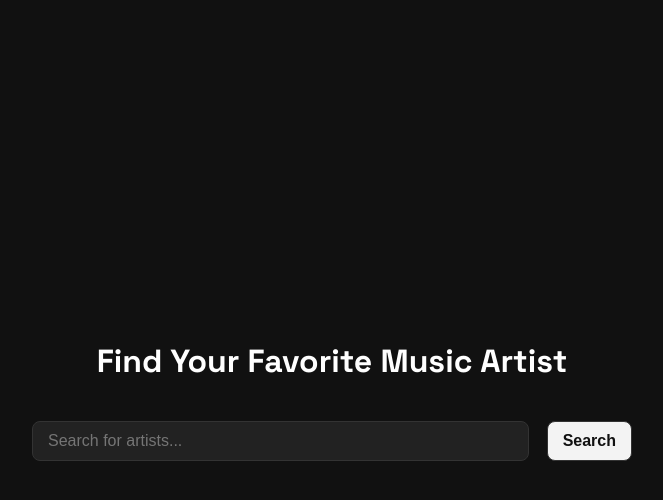
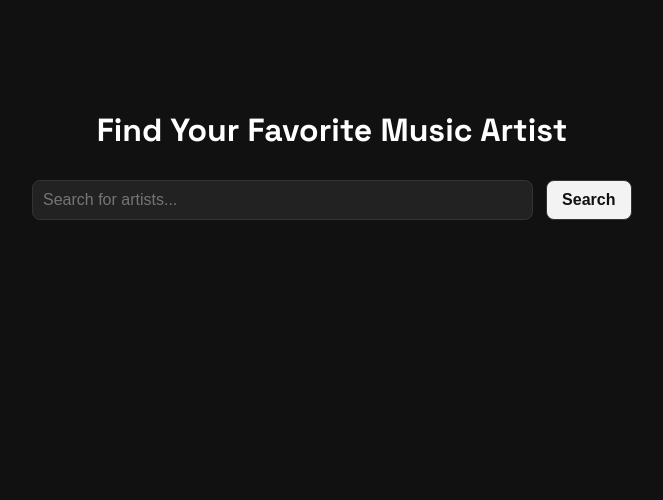
Before and after one commit to HVz11/AllEvents-assessment, a React (Vite) app in the folder client/: page / in a window 1280 px wide. Shown: the top 500 px of the page, without its empty margins (308-971 px from the left). Built offline with nearby package versions, Linux system fonts and the light colour scheme.

Commit message:
Refactor CSS

```diff
--- a/client/src/App.css
+++ b/client/src/App.css
@@ -13,34 +13,42 @@ html {
 .container {
   display: flex;
   flex-direction: column;
-  justify-content: center;
+  justify-content: flex-start;
   align-items: center;
   min-height: 100vh;
-  padding: 40px 20px;
+  padding: 110px 20px;
   box-sizing: border-box;
 }
 
 h1 {
   font-size: 2rem;
-  margin-bottom: 20px;
+  margin-top: 0;
+  margin-bottom: 15px;
   font-weight: 700;
+}
+
+.search-wrapper {
+  position: relative;
+  width: 100%;
+  max-width: 600px;
+  margin: 0 auto;
 }
 
 .search-container {
   display: flex;
-  margin: 20px auto;
-  max-width: 600px;
+  margin: 15px auto;
   width: 100%;
 }
 
 .input-wrapper {
   position: relative;
   width: 85%;
+  height: 100%;
 }
 
 .search-input {
   width: 100%;
-  padding: 10px 15px;
+  padding: 10px 10px;
   border-radius: 8px;
   border: 1px solid #333;
   font-size: 1rem;
@@ -60,7 +68,7 @@ h1 {
   cursor: pointer;
   transition: background-color 0.3s;
   font-weight: 600;
-  margin-left: 50px;
+  margin-left: 35px;
 }
 
 .submit-button:hover {
@@ -71,13 +79,11 @@ h1 {
   position: absolute;
   top: 100%;
   left: 0;
-  width: 106.5%;
+  width: 104%;
   background-color: #222;
   border: 1px solid #333;
   border-top: none;
-  border-radius: 4px 4px 8px 8px;
-  max-height: 200px;
-  overflow-y: auto;
+  border-radius: 0 0 8px 8px;
   z-index: 1000;
 }
 
@@ -95,7 +101,7 @@ h1 {
   position: relative;
   display: flex;
   align-items: center;
-  margin-top: 40px;
+  margin-top: 20px;
   text-align: center;
 }
 
@@ -105,6 +111,15 @@ h1 {
   border-radius: 15px;
   object-fit: cover;
   box-shadow: 0px 4px 15px rgba(0, 0, 0, 0.5);
+}
+
+.artist-image.loading {
+  opacity: 0;
+  transition: opacity 0.3s ease-in-out;
+}
+
+.artist-image.loaded {
+  opacity: 1;
 }
 
 .artist-details {
@@ -135,20 +150,10 @@ h1 {
 }
 
 .loader {
-  margin-top: 20px;
+  display: flex;
+  justify-content: center;
+  align-items: center;
+  height: 100px;
   font-size: 1rem;
   color: #f3f3f3;
 }
-
-.search-container {
-  min-height: 30px;
-}
-
-.input-wrapper {
-  height: 100%;
-}
-
-.dropdown {
-  position: absolute;
-  top: calc(100% + 1px);
-}
--- a/client/src/App.tsx
+++ b/client/src/App.tsx
@@ -18,6 +18,7 @@ const App: React.FC = () => {
   const [artistData, setArtistData] = useState<Artist | null>(null);
   const [showSuggestions, setShowSuggestions] = useState<boolean>(false);
   const [loading, setLoading] = useState<boolean>(false);
+  const [artistDetailsLoading, setArtistDetailsLoading] = useState<boolean>(false);
 
   const fetchSuggestions = useCallback(async () => {
     if (!query.trim()) {
@@ -31,7 +32,7 @@ const App: React.FC = () => {
       const response = await axios.get(`http://localhost:5000/api/artists/search?query=${encodeURIComponent(query)}`);
       const artists = response.data;
 
-      setSuggestions(artists.slice(0, 5));
+      setSuggestions(artists.slice(0, 8));
       setShowSuggestions(!artistData);
     } catch (error) {
       console.error('Error fetching suggestions:', error);
@@ -49,10 +50,18 @@ const App: React.FC = () => {
     return () => clearTimeout(debounceFetchSuggestions);
   }, [query, fetchSuggestions]);
 
-  const handleSuggestionClick = useCallback((artist: Artist) => {
+  const handleSuggestionClick = useCallback(async (artist: Artist) => {
     setQuery(artist.name);
+    setShowSuggestions(false);
+    setArtistDetailsLoading(true);
+    try {
+      await new Promise(resolve => setTimeout(resolve, 1000));
       setArtistData(artist);
-    setShowSuggestions(false);
+    } catch (error) {
+      console.error('Error fetching artist details:', error);
+    } finally {
+      setArtistDetailsLoading(false);
+    }
   }, []);
 
   const handleSearchSubmit = useCallback((e: React.FormEvent) => {
@@ -72,6 +81,7 @@ const App: React.FC = () => {
   return (
     <div className="container">
       <h1 className={artistData ? 'fixed' : ''}>Find Your Favorite Music Artist</h1>
+      <div className="search-wrapper">
         <form onSubmit={handleSearchSubmit} className="search-container">
           <div className="input-wrapper">
             <input
@@ -106,11 +116,14 @@ const App: React.FC = () => {
             </button>
           )}
         </form>
+      </div>
 
-      {loading && <div className="loader">Loading...</div>}
+      {loading && <div className="loader">Loading suggestions...</div>}
 
-      {artistData && (
-        <Suspense fallback={<div>Loading artist details...</div>}>
+      {artistDetailsLoading && <div className="loader">Loading artist details...</div>}
+
+      {artistData && !artistDetailsLoading && (
+        <Suspense fallback={<div className="loader">Loading artist details...</div>}>
           <ArtistInfo data={artistData} />
         </Suspense>
       )}
--- a/client/src/ArtistInfo.tsx
+++ b/client/src/ArtistInfo.tsx
@@ -1,4 +1,4 @@
-import React from 'react';
+import React, { useState } from 'react';
 
 interface ArtistInfoProps {
     data: {
@@ -10,19 +10,28 @@ interface ArtistInfoProps {
 }
 
 const ArtistInfo: React.FC<ArtistInfoProps> = ({ data }) => {
+    const [imageLoaded, setImageLoaded] = useState(false);
+
+    const handleImageLoad = () => {
+        setImageLoaded(true);
+    };
+
     return (
         <div className="artist-info">
+            {!imageLoaded && <div className="loader">Loading artist image...</div>}
             <img
                 src={data.imageUrl}
                 alt={data.name}
-                className="artist-image"
-                loading="lazy"
+                className={`artist-image ${imageLoaded ? 'loaded' : 'loading'}`}
+                onLoad={handleImageLoad}
             />
-            <div className="artist-details">
-                <h2>{data.name}</h2>
-                <p>{data.genre}</p>
-                <p>{data.location}</p>
-            </div>
+            {imageLoaded && (
+                <div className="artist-details">
+                    <h2>{data.name}</h2>
+                    <p>{data.genre}</p>
+                    <p>{data.location}</p>
+                </div>
+            )}
         </div>
     );
 };
```
Lines whose indentation alone changed are shown as unchanged.
